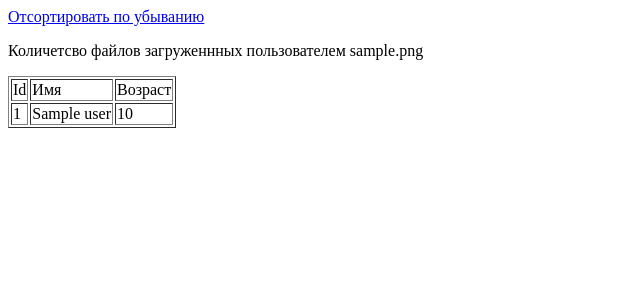
After one commit to BarsBarsovich/phpls-mvc, a PHP site: the page made by views/templates/admin.twig in a window 1280 px wide. The commit adds this page. Shown: the top 300 px of the page, without its empty margins (0-640 px from the left). Run offline with PHP 8.4, Linux system fonts and the light colour scheme; the template is opened without the code that fills it: most values are stand-ins (such as "Sample title", 1, 10 or a date in 2020); some libraries are stand-ins or nearby versions.

Commit message:
task finished

```diff
--- a/views/View/View.php
+++ b/views/View/View.php
@@ -19,7 +19,7 @@ class View
     public function render($path, $data = [])
     {
         try {
-            $path = (stristr($path, '.html')) ? $path : "$path.phtml";
+            $path = (stristr($path, '.html')) ? $path : "$path.twig";
             $result = $this->templateEngine->render($path, !empty($data) ? $data : []);
         } catch (Twig_Error $exception) {
             $result = $exception->getMessage();
--- /dev/null
+++ b/views/templates/admin.twig
@@ -0,0 +1,33 @@
+<!doctype html>
+<html lang="en">
+<head>
+    <meta charset="UTF-8">
+    <meta name="viewport"
+          content="width=device-width, user-scalable=no, initial-scale=1.0, maximum-scale=1.0, minimum-scale=1.0">
+    <meta http-equiv="X-UA-Compatible" content="ie=edge">
+    <title>Document</title>
+</head>
+<body>
+<a href="/admin/usersdesc">Отсортировать по убыванию</a>
+{%  if userFiles %}
+    <p> Количетсво файлов загруженнных пользователем {{ userFiles }}</p>
+{% endif %}
+{% if users %}
+    <table border="1px solid">
+        <tr>
+            <td>Id</td>
+            <td>Имя</td>
+            <td>Возраст</td>
+        </tr>
+
+        {% for user in users %}
+            <tr>
+                <td>{{ user.id|e }}</td>
+                <td>{{ user.name|e }}</td>
+                <td>{{ user.age|e }}</td>
+            </tr>
+        {% endfor %}
+    </table>
+{% endif %}
+</body>
+</html>
```
Also changed, not shown: controllers/AdminController.php (+5 -16 lines), views/templates/admin.phtml (deleted, +0 -14 lines), views/templates/404.twig (renamed from views/templates/404.phtml), views/templates/index.twig (renamed from views/templates/index.phtml), views/templates/login.twig (renamed from views/templates/login.phtml), views/templates/register.twig (renamed from views/templates/register.phtml), views/templates/upload.twig (renamed from views/templates/upload.phtml).
